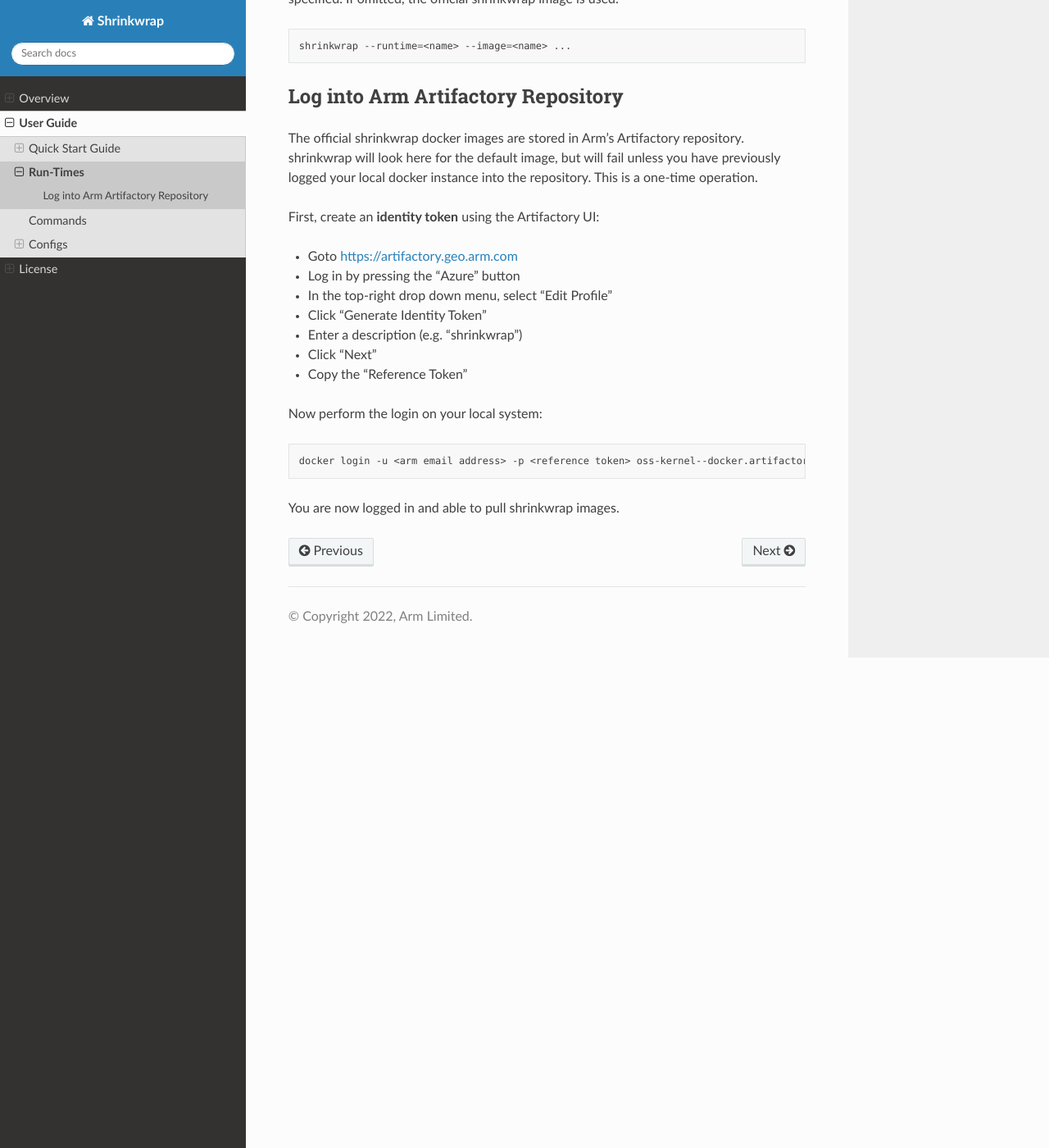
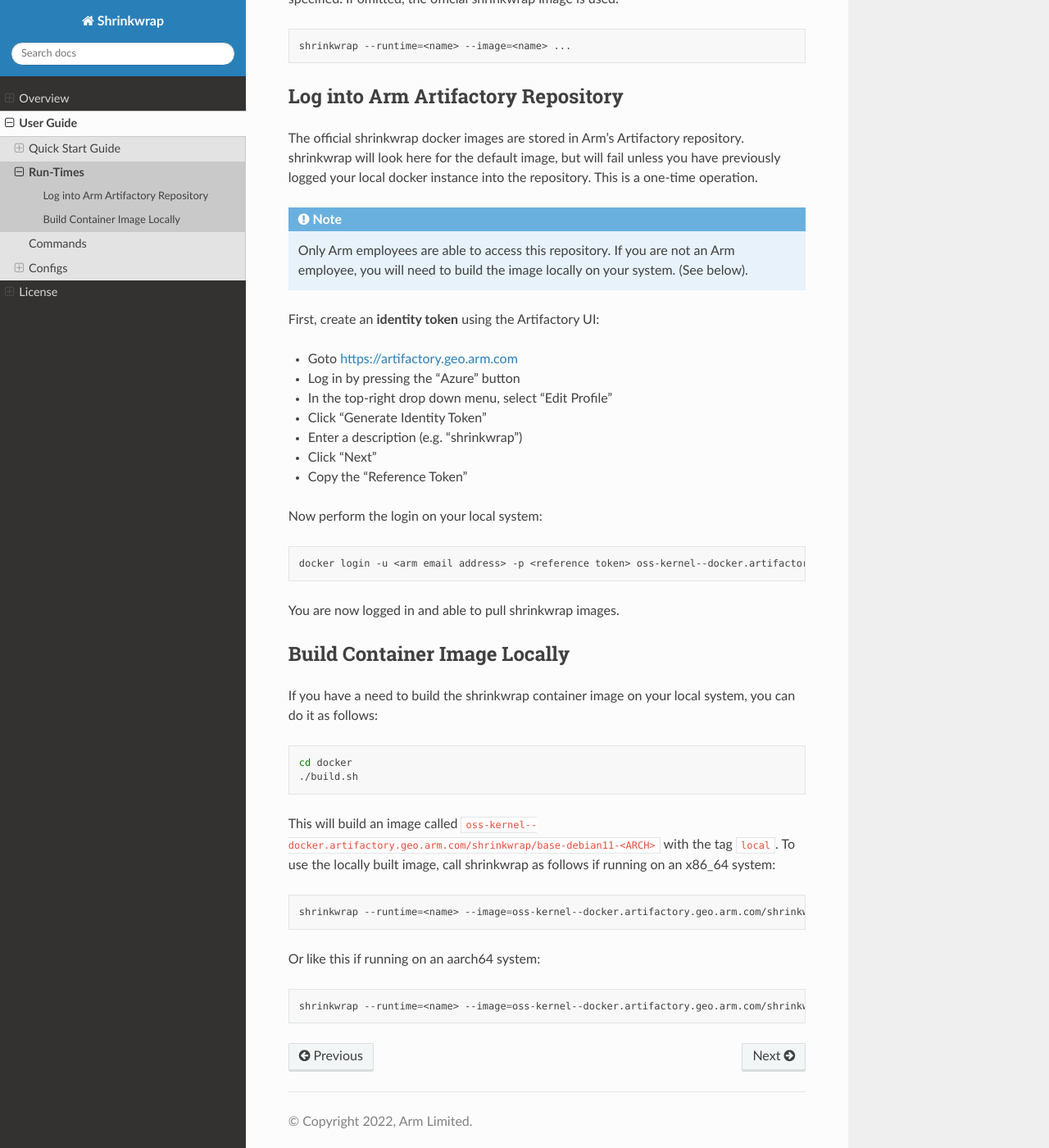
Before and after one commit to sectrs-acai/shrinkwrap, a Sphinx documentation site: the page built from documentation/userguide/runtimes.rst, in a window 1280 px wide and 1400 px high, scrolled down 949 px. Shown: the whole window at 82% size. Built offline with Sphinx 7.4.7 and the Read the Docs theme 2.0.0, drawn with Linux system fonts in a browser that asks for light colours.

Commit message:
docs: Tidy up so they are applicable for internal and external users.
Removing references to cca config since that can't be used externally
for now. And provide instructions for building the container image since
external users don't have access to the repo.

Signed-off-by: Ryan Roberts <ryan.roberts@arm.com>

```diff
--- a/documentation/userguide/runtimes.rst
+++ b/documentation/userguide/runtimes.rst
@@ -50,6 +50,12 @@
 unless you have previously logged your local docker instance into the
 repository. This is a one-time operation.
 
+.. note::
+
+  Only Arm employees are able to access this repository. If you are not an Arm
+  employee, you will need to build the image locally on your system. (See
+  below).
+
 First, create an **identity token** using the Artifactory UI:
 
 - Goto https://artifactory.geo.arm.com
@@ -67,3 +73,30 @@
   docker login -u <arm email address> -p <reference token> oss-kernel--docker.artifactory.geo.arm.com
 
 You are now logged in and able to pull shrinkwrap images.
+
+*****************************
+Build Container Image Locally
+*****************************
+
+If you have a need to build the shrinkwrap container image on your local system,
+you can do it as follows:
+
+.. code-block:: shell
+
+  cd docker
+  ./build.sh
+
+This will build an image called
+``oss-kernel--docker.artifactory.geo.arm.com/shrinkwrap/base-debian11-<ARCH>``
+with the tag ``local``. To use the locally built image, call shrinkwrap as
+follows if running on an x86_64 system:
+
+.. code-block:: shell
+
+  shrinkwrap --runtime=<name> --image=oss-kernel--docker.artifactory.geo.arm.com/shrinkwrap/base-debian11-x86_64:local ...
+
+Or like this if running on an aarch64 system:
+
+.. code-block:: shell
+
+  shrinkwrap --runtime=<name> --image=oss-kernel--docker.artifactory.geo.arm.com/shrinkwrap/base-debian11-aarch64:local ...
```
Also changed, not shown: README.md (+15 -1 lines), documentation/userguide/quickstart.rst (+0 -15 lines), 1 other file.
